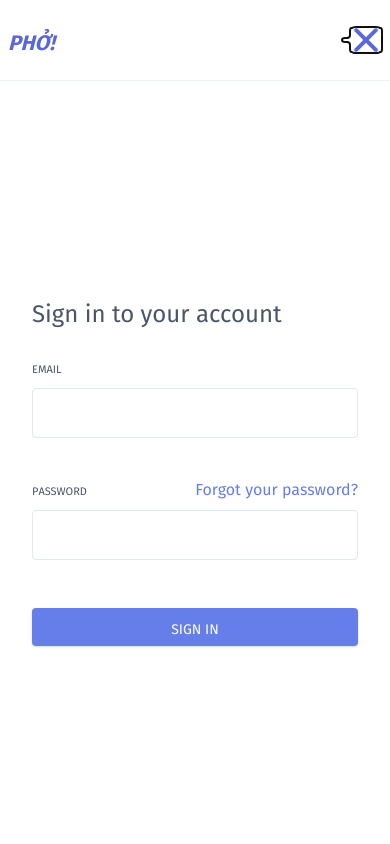
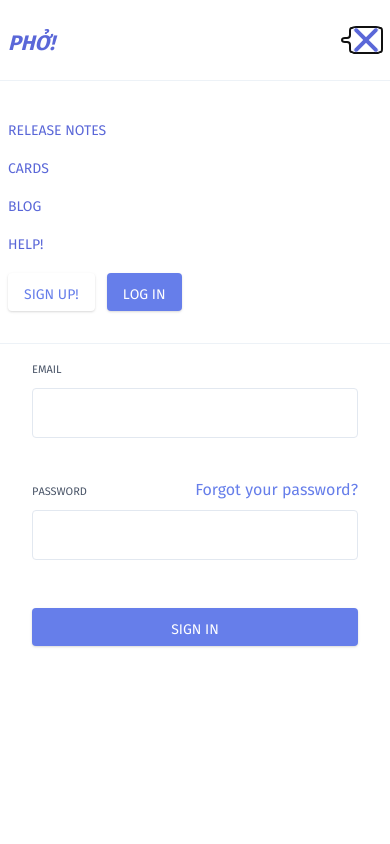
Before and after one commit to dylanferguson/faux, a Next.js app: page /login in a window 390 px wide. Both pictures are taken after a click on the button "Menu". Shown: the top 844 px of the page. Built offline with nearby package versions, Linux system fonts and the light colour scheme.

Commit message:
fin MobileMenuToggle

```diff
--- a/src/components/atoms/MobileMenuToggle.tsx
+++ b/src/components/atoms/MobileMenuToggle.tsx
@@ -7,18 +7,23 @@ type MobileMenuToggleProps = {
 
 export const MobileMenuToggle = ({ open, onClick }: MobileMenuToggleProps) => (
   <button
-    className="mobile-toggle w-8 h-6 ml-6 flex flex-col justify-between"
+    className="mobile-toggle w-8 h-6 ml-6 flex flex-col justify-between group"
     aria-label="Menu"
     aria-controls="navigation"
     onClick={onClick}
   >
     <span
+      className="group-hover:bg-indigo-400"
       style={open ? { transform: "translate3d(0, 10px, 0) rotate(45deg)" } : {}}
     />
     <span
-      className={classNames({ "transform -translate-x-2 opacity-0": open })}
+      className={classNames(
+        { "transform -translate-x-2 opacity-0": open },
+        "group-hover:bg-indigo-400"
+      )}
     />
     <span
+      className="group-hover:bg-indigo-400"
       style={
         open ? { transform: "translate3d(0, -10px, 0) rotate(-45deg)" } : {}
       }
--- a/src/components/organisms/Nav.tsx
+++ b/src/components/organisms/Nav.tsx
@@ -1,6 +1,7 @@
 import Link from "next/link";
 import { ButtonLink as Button, MobileMenuToggle } from "components/atoms";
 import { useState } from "react";
+import classNames from "classnames";
 
 type NavItemProps = {
   link: string;
@@ -15,9 +16,13 @@ const NavItem = ({ link, label }: NavItemProps) => (
   </li>
 );
 
-const NavMenu = () => (
+type NavMenuProps = {
+  mobile?: boolean;
+};
+
+const NavMenu = ({ mobile }: NavMenuProps) => (
   <nav>
-    <ol className="space-x-6">
+    <ol className={mobile ? "space-y-2" : "space-x-6"}>
       <NavItem link="/release-notes" label="Release Notes" />
       <NavItem link="/cards" label="Cards" />
       <NavItem link="/blog" label="Blog" />
@@ -60,6 +65,22 @@ export const Nav = () => {
               setToggle(!toggle);
             }}
           />
+          {toggle && (
+            <div
+              className="fixed top w-full left-0 py-8 bg-white border-b border-t border-gray-200"
+              style={{ top: "5rem" }}
+            >
+              <div className="container mx-auto mobile-menu space-y-4">
+                <NavMenu mobile={true} />
+                <div className="space-x-3">
+                  <Button href="/login" secondary>
+                    Sign up!
+                  </Button>
+                  <Button href="/login">Log in</Button>
+                </div>
+              </div>
+            </div>
+          )}
         </div>
       </header>
     </div>
--- a/src/pages/tailwind.css
+++ b/src/pages/tailwind.css
@@ -108,6 +108,10 @@ body {
   @apply block w-full h-1 bg-indigo-600 rounded-lg transition-all ease-in-out duration-200;
 }
 
+.mobile-menu li {
+  @apply block;
+}
+
 /* Footer -- */
 .api-status {
   @apply inline-flex items-center;
--- a/tailwind.config.js
+++ b/tailwind.config.js
@@ -21,5 +21,6 @@ module.exports = {
   variants: {
     shadow: ["responsive", "hover", "focus", "group-hover"],
     translate: ["responsive", "hover", "focus", "group-hover"],
+    backgroundColor: ["responsive", "hover", "focus", "group-hover"],
   },
 };
```
